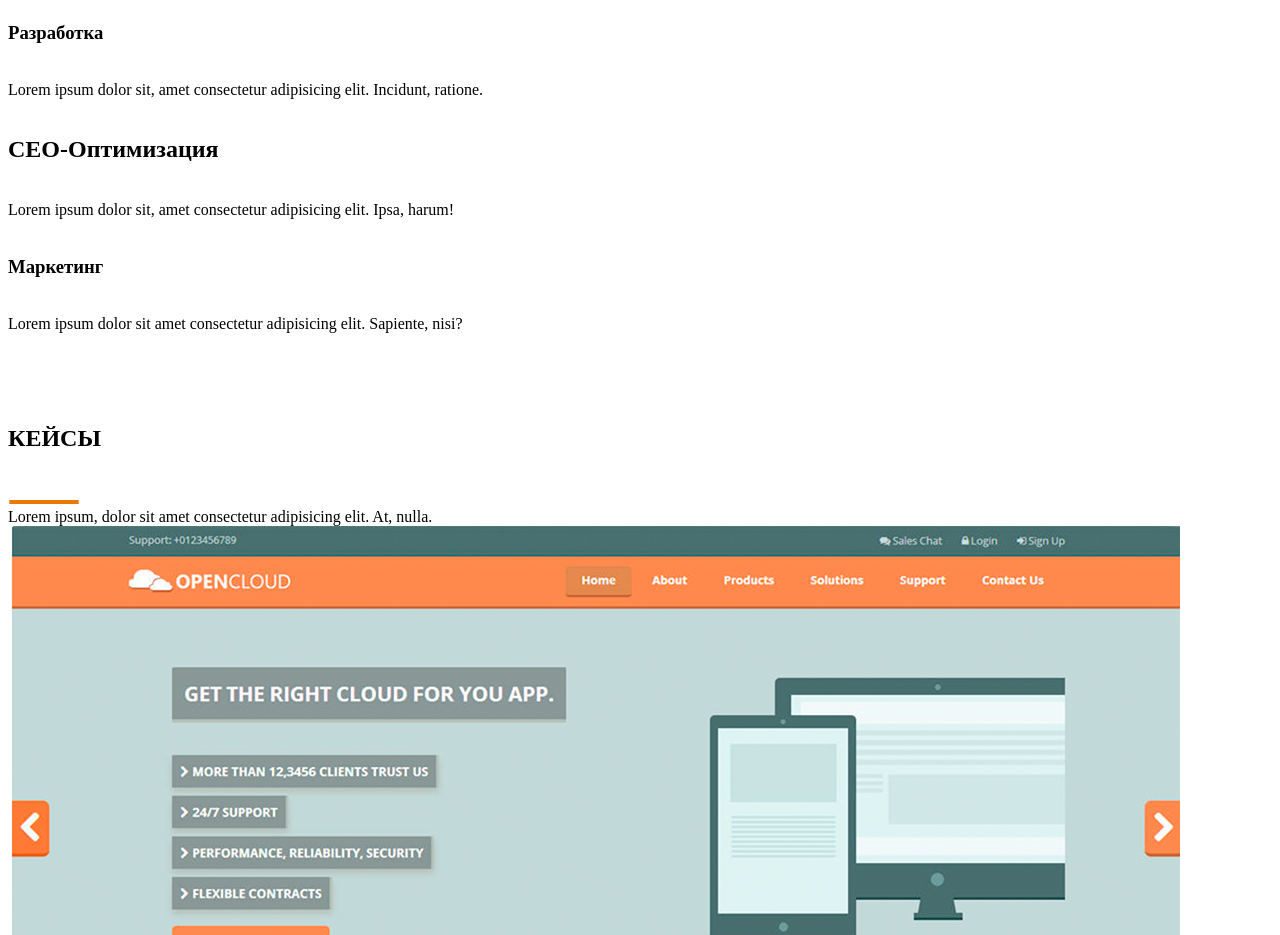
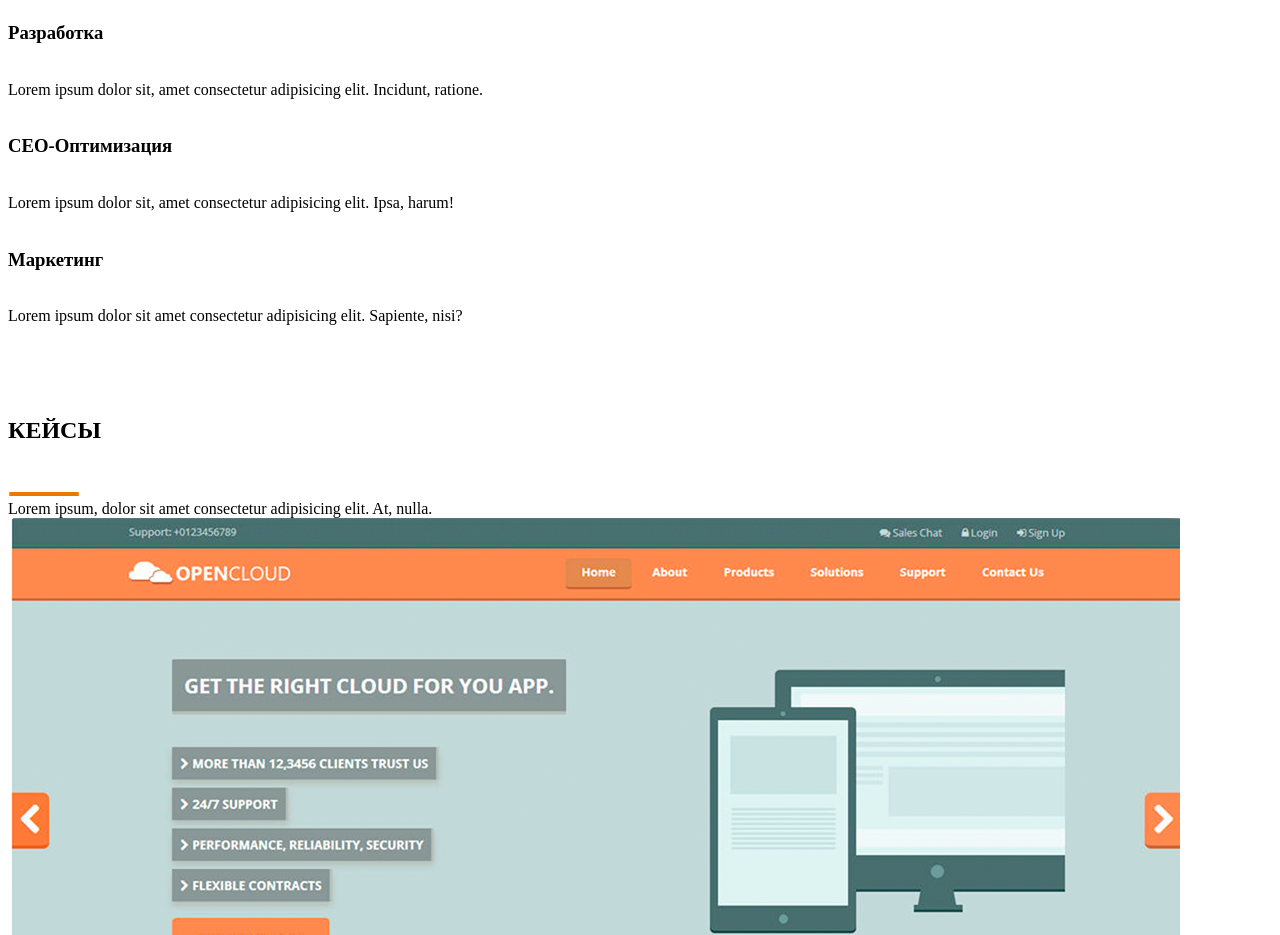
Before and after one commit to DelsavastatoR/DelsavastatoR.github.io, a plain HTML site: page src/index.html in a window 1280 px wide. Shown: the part 980-1915 px from the top of the page. Drawn offline with Linux system fonts and the light colour scheme.

Commit message:
подправил заголовки
ceo оптимизация была h2, сделал h3

```diff
--- a/src/index.html
+++ b/src/index.html
@@ -54,7 +54,7 @@
 <h3>Разработка</h3> <br> Lorem ipsum dolor sit, amet consectetur adipisicing elit. Incidunt, ratione.
 <br>
 <br>
-<h2>СЕО-Оптимизация</h2> <br> Lorem ipsum dolor sit, amet consectetur adipisicing elit. Ipsa, harum!
+<h3>СЕО-Оптимизация</h3> <br> Lorem ipsum dolor sit, amet consectetur adipisicing elit. Ipsa, harum!
 <br>
 <br>
 <h3>Маркетинг</h3> <br> Lorem ipsum dolor sit amet consectetur adipisicing elit. Sapiente, nisi?
```
